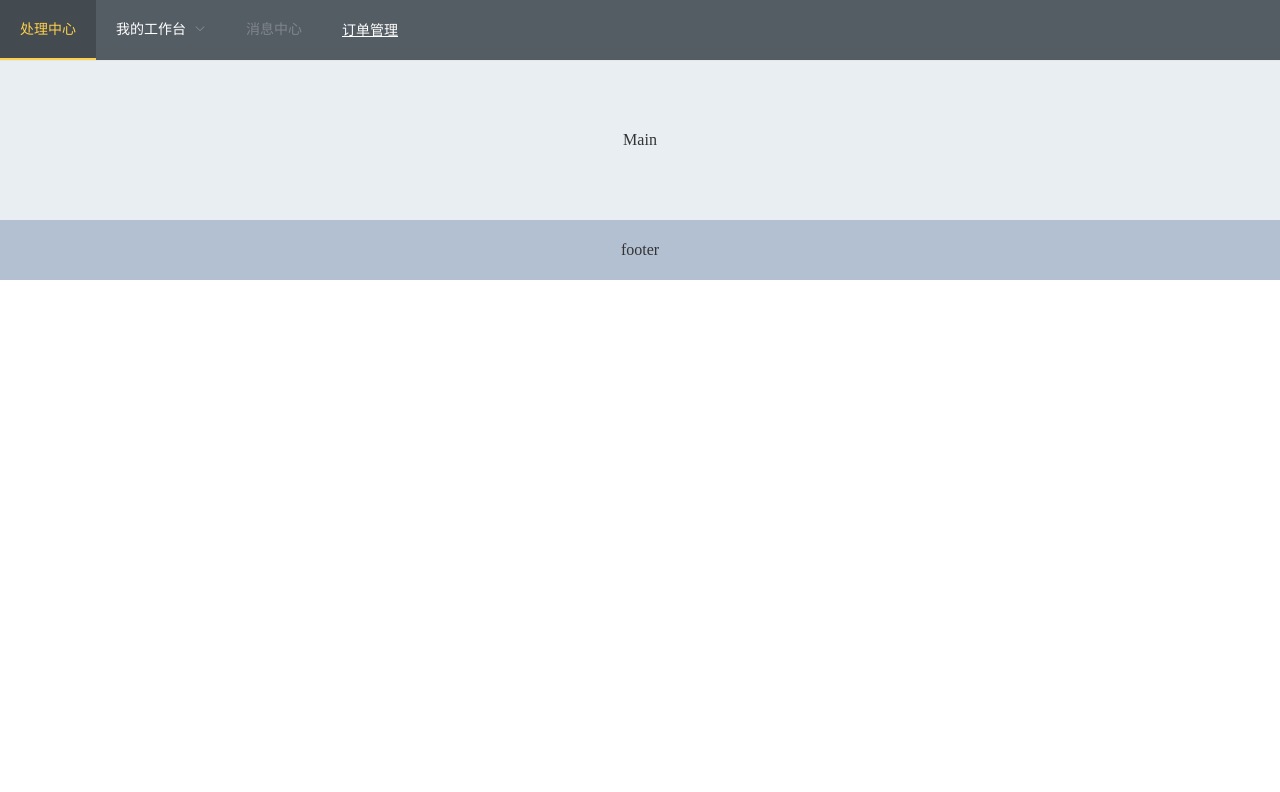
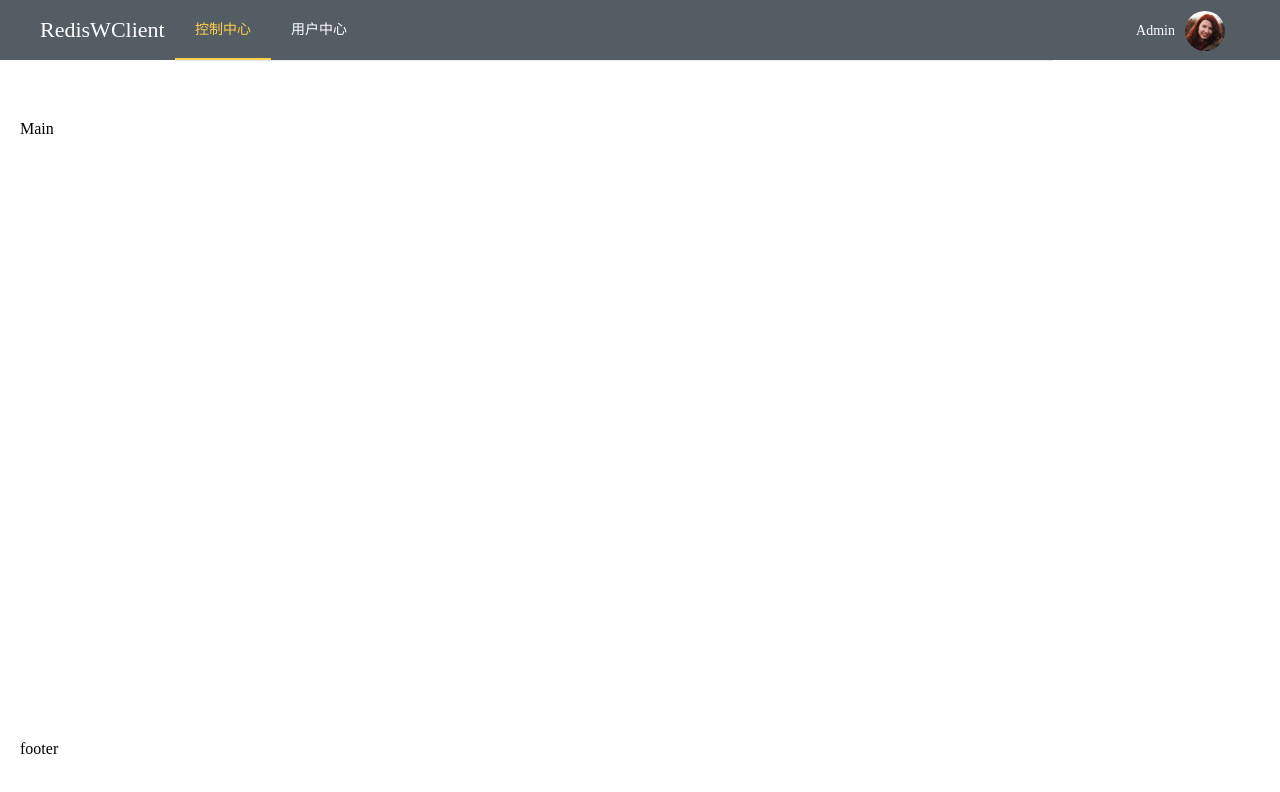
Before and after one commit to jiangliuhong/RedisWClient-web, a Vue app: page / in a window 1280 px wide. Shown: the top 792 px of the page. Built offline with nearby package versions, Linux system fonts and the light colour scheme; no server answers; what vue-localstorage would draw is missing.

Commit message:
修改首页

```diff
--- a/package.json
+++ b/package.json
@@ -23,6 +23,7 @@
     "babel-loader": "^6.4.0",
     "babel-preset-vue-app": "^1.2.0",
     "css-loader": "^0.27.0",
+    "es6-promise": "^4.2.4",
     "file-loader": "^0.10.1",
     "html-webpack-plugin": "^2.24.1",
     "node-sass": "^4.9.3",
--- a/src/App.vue
+++ b/src/App.vue
@@ -1,6 +1,9 @@
 <style>
     body{
         margin:0;
+    }
+    #app{
+        height:100%;
     }
 </style>
 <template>
--- a/src/main.js
+++ b/src/main.js
@@ -7,6 +7,9 @@ import VueRouter from 'vue-router';
 import VueLocalStorage from 'vue-localstorage'
 import http from './utils/HttpUtils';
 import configs from './config/config';
+require("es6-promise").polyfill();
+// 解决IE 浏览器不识别(IE9+)axios的问题
+
 Vue.use(VueRouter);
 Vue.use(ElementUI);
 Vue.use(VueLocalStorage);
--- a/src/views/headMenu.vue
+++ b/src/views/headMenu.vue
@@ -7,21 +7,8 @@
             background-color="#545c64"
             text-color="#fff"
             active-text-color="#ffd04b">
-        <el-menu-item index="1">处理中心</el-menu-item>
-        <el-submenu index="2">
-            <template slot="title">我的工作台</template>
-            <el-menu-item index="2-1">选项1</el-menu-item>
-            <el-menu-item index="2-2">选项2</el-menu-item>
-            <el-menu-item index="2-3">选项3</el-menu-item>
-            <el-submenu index="2-4">
-                <template slot="title">选项4</template>
-                <el-menu-item index="2-4-1">选项1</el-menu-item>
-                <el-menu-item index="2-4-2">选项2</el-menu-item>
-                <el-menu-item index="2-4-3">选项3</el-menu-item>
-            </el-submenu>
-        </el-submenu>
-        <el-menu-item index="3" disabled>消息中心</el-menu-item>
-        <el-menu-item index="4"><a href="https://www.ele.me" target="_blank">订单管理</a></el-menu-item>
+        <el-menu-item index="1">控制中心</el-menu-item>
+        <el-menu-item index="2">用户中心</el-menu-item>
     </el-menu>
 </template>
 <script>
--- a/src/views/index.vue
+++ b/src/views/index.vue
@@ -1,44 +1,84 @@
-<style>
-    .el-header, .el-footer {
-        background-color: #B3C0D1;
-        color: #333;
-        text-align: center;
+<style lang="scss">
+    html,body,wrapper{
+        height:100%;
+        overflow:hidden;
+    }
+    .el-header{
+        height:100px;
+        position:absolute;
+        top:0;
+        left:0;
+        right:0;
+        background-color: rgb(84, 92, 100);
         line-height: 60px;
-        padding: 0;
+        color: #fff;
     }
-
-    .el-aside {
-        background-color: #D3DCE6;
-        color: #333;
-        text-align: center;
-        line-height: 200px;
+    .el-main{
+        position:absolute;
+        left:0;
+        top:100px;
+        bottom:60px;
     }
-
-    .el-main {
-        background-color: #E9EEF3;
-        color: #333;
-        text-align: center;
-        line-height: 160px;
-        padding: 0;
+    .el-footer{
+        position:absolute;
+        left:0;
+        bottom:0;
+        right:0;
+        height:60px;
     }
-
-    body > .el-container {
-        margin-bottom: 40px;
+    .name {
+        height: 60px;
+        font-size: 22px;
+        padding-left: 20px;
+        padding-right: 20px;
+        /*border-color: rgba(238, 241, 146, 0.3);*/
+        /*border-right-width: 1px;*/
+        /*border-right-style: solid;*/
+        img {
+            width: 40px;
+            float: left;
+            margin: 10px 10px 10px 18px;
+        }
+        .txt {
+            color: #fff;
+        }
     }
-
-    .el-container:nth-child(5) .el-aside,
-    .el-container:nth-child(6) .el-aside {
-        line-height: 260px;
-    }
-
-    .el-container:nth-child(7) .el-aside {
-        line-height: 320px;
+    .user {
+        text-align: right;
+        padding-right: 35px;
+        float: right;
+        .userinfo-inner {
+            cursor: pointer;
+            color:#fff;
+            img {
+                width: 40px;
+                height: 40px;
+                border-radius: 20px;
+                margin: 10px 0px 10px 10px;
+                float: right;
+            }
+        }
     }
 </style>
 <template>
     <el-container>
         <el-header>
-            <navmenu></navmenu>
+            <el-row>
+                <!--<el-col :span="4"><span class="name">RedisWClient</span></el-col>-->
+                <el-col :span="3" class="name">RedisWClient</el-col>
+                <el-col :span="17"><navmenu></navmenu></el-col>
+                <el-col :span="4" class="user">
+                    <el-dropdown trigger="hover">
+                        <span class="el-dropdown-link userinfo-inner"><img src="../assets/image/user.png" /> Admin</span>
+                        <el-dropdown-menu slot="dropdown">
+                            <el-dropdown-item>我的消息</el-dropdown-item>
+                            <el-dropdown-item>设置</el-dropdown-item>
+                            <el-dropdown-item divided @click.native="logout">退出登录</el-dropdown-item>
+                        </el-dropdown-menu>
+                    </el-dropdown>
+                </el-col>
+            </el-row>
+
         </el-header>
         <el-main>
             Main
```
Also changed, not shown: src/assets/image/user.png (added).
